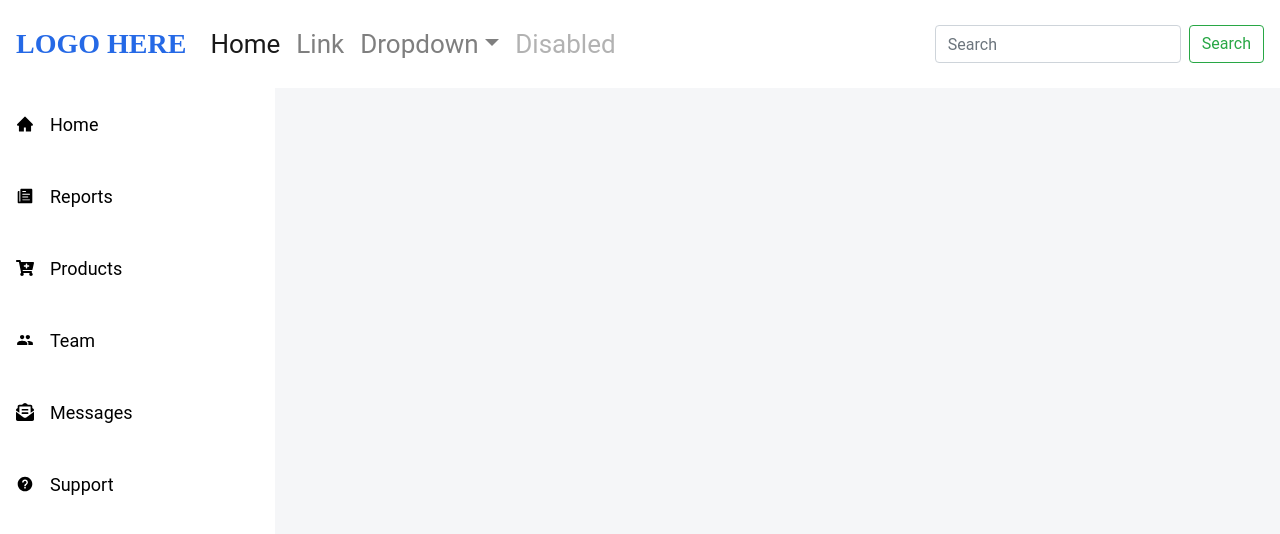
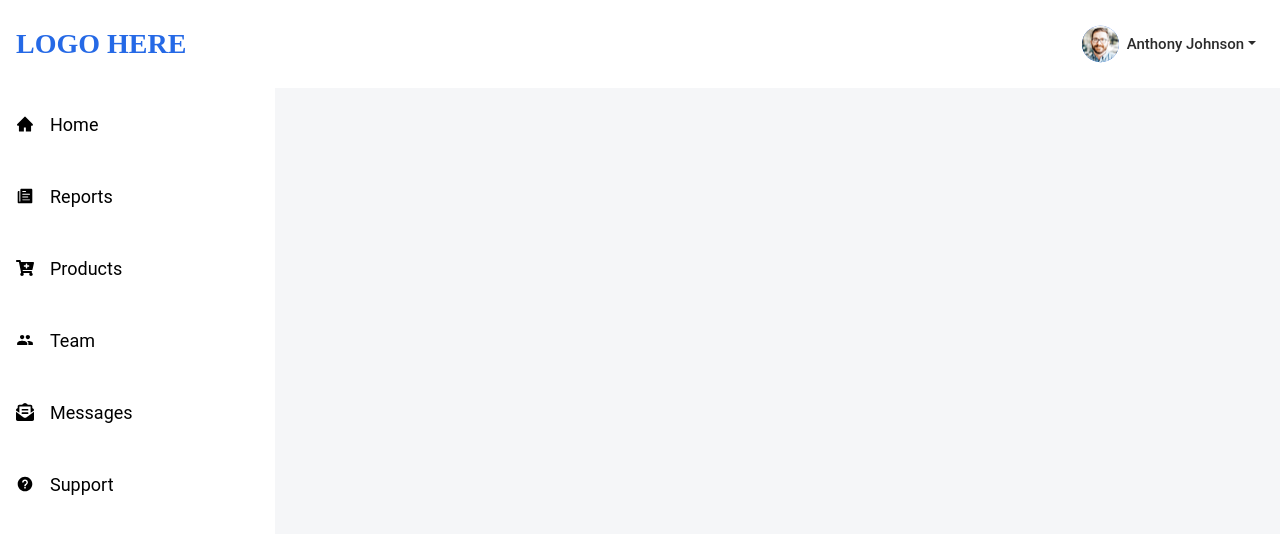
Before and after one commit to vinaybaswa/edkent-fe-1, a React (Create React App) app: page / in a window 1280 px wide. Shown: the top 534 px of the page. Built offline with nearby package versions, Linux system fonts and the light colour scheme.

Commit message:
display profile info

```diff
--- a/src/components/Navbar.js
+++ b/src/components/Navbar.js
@@ -1,5 +1,7 @@
 import React from 'react';
 import './Navbar.scss'
+import dp from './dp.svg'
+import button from './button.svg'
 
 export default function Navbar() {
   return (
@@ -11,16 +13,13 @@ export default function Navbar() {
 
       <div class="collapse navbar-collapse" id="navbarSupportedContent">
         <ul class="navbar-nav mr-auto">
-          <li class="nav-item active">
-            <a class="nav-link" href="/#">Home <span class="sr-only">(current)</span></a>
-          </li>
-          <li class="nav-item">
-            <a class="nav-link" href="/#">Link</a>
-          </li>
+        </ul>
+        <ul class="navbar-nav">
+          <img src={dp} alt='dp'></img>
           <li class="nav-item dropdown">
             <a class="nav-link dropdown-toggle" href="/#" id="navbarDropdown" role="button" data-toggle="dropdown" aria-haspopup="true" aria-expanded="false">
-              Dropdown
-        </a>
+              Anthony Johnson
+            </a>
             <div class="dropdown-menu" aria-labelledby="navbarDropdown">
               <a class="dropdown-item" href="/#">Action</a>
               <a class="dropdown-item" href="/#">Another action</a>
@@ -28,14 +27,7 @@ export default function Navbar() {
               <a class="dropdown-item" href="/#">Something else here</a>
             </div>
           </li>
-          <li class="nav-item">
-            <a class="nav-link disabled" href="/#">Disabled</a>
-          </li>
         </ul>
-        <form class="form-inline my-2 my-lg-0">
-          <input class="form-control mr-sm-2" type="search" placeholder="Search" aria-label="Search" />
-          <button class="btn btn-outline-success my-2 my-sm-0" type="submit">Search</button>
-        </form>
       </div>
     </nav>
   )
--- a/src/components/Navbar.scss
+++ b/src/components/Navbar.scss
@@ -9,4 +9,15 @@
     font-family: Roboto-Bold;
     font-weight: 700;
   }
+
+  #navbarDropdown {
+    color: #2b2b2b;
+    font-size: 15px;
+    font-family: Roboto-Medium, Roboto;
+    font-weight: 500;
+  }
+
 }
+// <svg xmlns="http://www.w3.org/2000/svg" width="118" height="20" viewBox="0 0 118 20">
+//   <text id="Anthony_Johnson" data-name="Anthony Johnson" transform="translate(0 16)" fill="#2b2b2b" font-size="15" font-family="Roboto-Medium, Roboto" font-weight="500"><tspan x="0" y="0">Anthony Johnson</tspan></text>
+// </svg>
```
Also changed, not shown: src/components/button.svg (added), src/components/dp.svg (added).
